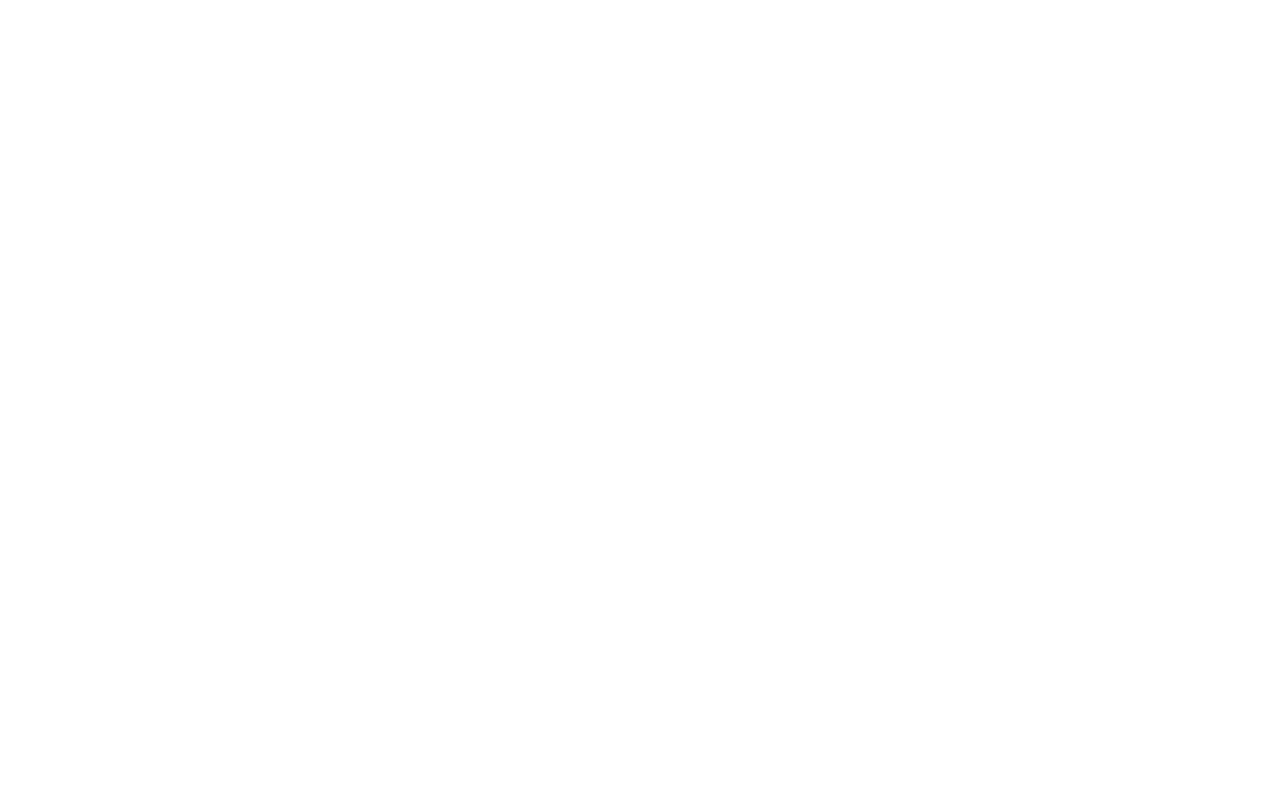
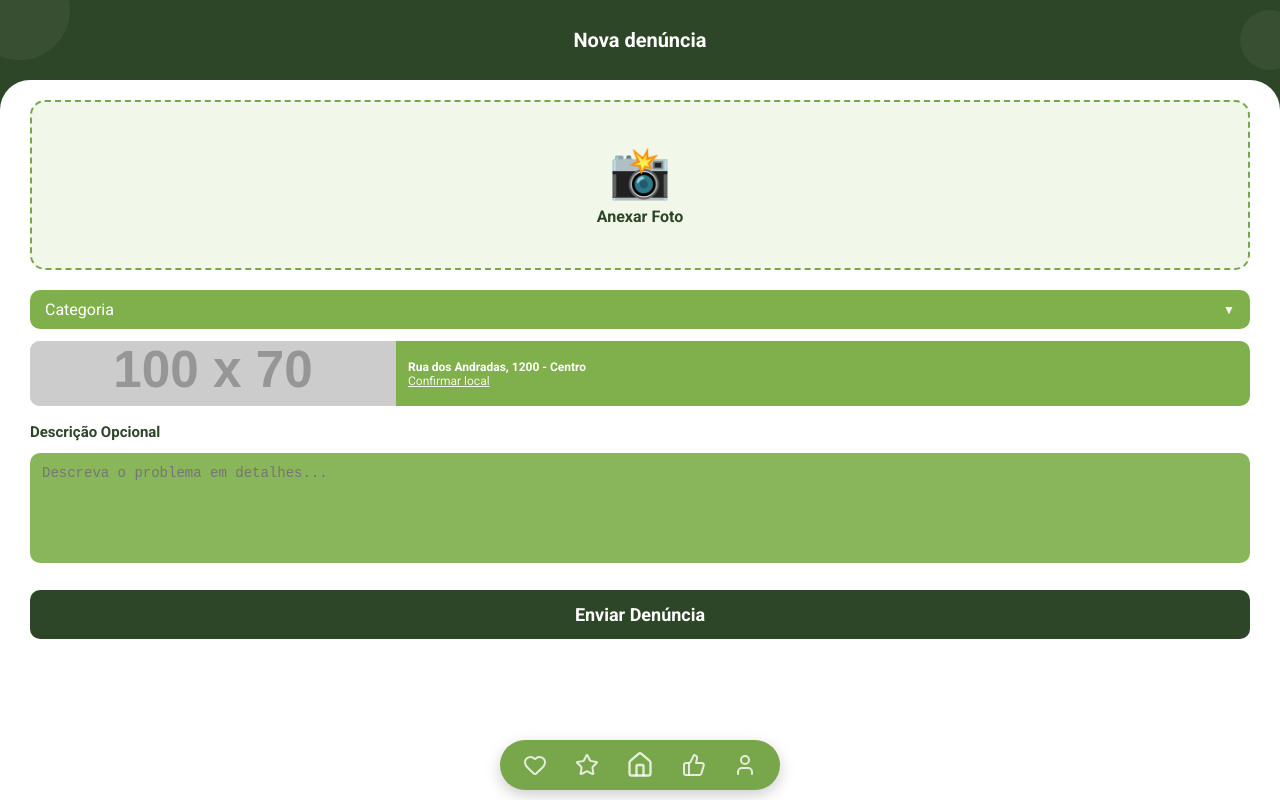
Before and after one commit to iamvitoria/TCC, a React (Vite) app in the folder ecomonitor/: page /denuncia in a window 1280 px wide. Before the commit this address had no page. Built offline with nearby package versions, Linux system fonts and the light colour scheme.

Commit message:
feat: add page report

```diff
--- a/ecomonitor/package.json
+++ b/ecomonitor/package.json
@@ -15,7 +15,7 @@
     "react": "^19.2.0",
     "react-dom": "^19.2.0",
     "react-leaflet": "^5.0.0",
-    "react-router-dom": "^7.10.0"
+    "react-router-dom": "^7.13.2"
   },
   "devDependencies": {
     "@eslint/js": "^9.39.1",
--- a/ecomonitor/src/App.jsx
+++ b/ecomonitor/src/App.jsx
@@ -7,6 +7,7 @@ import Profile from "./pages/Profile";
 import Contributions from "./pages/Contributions";
 import Achievements from "./pages/Achievements";
 import Evaluation from "./pages/Evaluation";
+import Report from './pages/Report';
 import "./App.css";
 
 function App() {
@@ -21,6 +22,7 @@ function App() {
         <Route path="/contribuicoes" element={<Contributions />} />
         <Route path="/conquistas" element={<Achievements />} />
         <Route path="/avaliacao" element={<Evaluation />} />
+        <Route path="/denuncia" element={<Report />} />
       </Routes>
     </BrowserRouter>
   );
--- a/ecomonitor/src/pages/Home.jsx
+++ b/ecomonitor/src/pages/Home.jsx
@@ -1,4 +1,5 @@
 import React from "react";
+import { useNavigate } from "react-router-dom";
 import { MapContainer, TileLayer, Marker } from "react-leaflet";
 import "leaflet/dist/leaflet.css";
 import L from "leaflet";
@@ -17,6 +18,7 @@ L.Icon.Default.mergeOptions({
 });
 
 const Home = () => {
+  const navigate = useNavigate();
   const position = [-29.6842, -53.8069];
 
   const fabStyle = {
@@ -55,7 +57,7 @@ const Home = () => {
           <Marker position={position} />
         </MapContainer>
 
-        <button style={fabStyle} onClick={() => alert("Nova Denúncia")}>
+        <button style={fabStyle} onClick={() => navigate("/denuncia")}>
           +
         </button>
 
--- /dev/null
+++ b/ecomonitor/src/pages/Report.jsx
@@ -0,0 +1,120 @@
+import React from "react";
+import PageLayout from "../components/PageLayout/PageLayout";
+
+const Report = () => {
+
+  const containerStyle = {
+    display: "flex",
+    flexDirection: "column",
+    padding: "20px 30px 80px 30px",
+    gap: "12px",
+    height: "100%",
+    overflowY: "auto",
+    boxSizing: "border-box"
+  };
+
+  const uploadBoxStyle = {
+    border: "2px dashed #78A64B",
+    borderRadius: "15px",
+    backgroundColor: "#F1F8E9",
+    height: "170px",
+    display: "flex",
+    flexDirection: "column",
+    justifyContent: "center",
+    alignItems: "center",
+    cursor: "pointer",
+    color: "#2D4627",
+    fontWeight: "600",
+    marginBottom: "8px"
+  };
+
+  const inputStyle = {
+    backgroundColor: "#7FB04B",
+    color: "white",
+    border: "none",
+    borderRadius: "10px",
+    padding: "10px 15px",
+    fontSize: "16px",
+    display: "flex",
+    justifyContent: "space-between",
+    alignItems: "center",
+    width: "100%",
+    cursor: "pointer"
+  };
+
+  const locationCardStyle = {
+    display: "flex",
+    backgroundColor: "#7FB04B",
+    borderRadius: "10px",
+    overflow: "hidden",
+    height: "65px",
+    width: "100%"
+  };
+
+  const textAreaStyle = {
+    backgroundColor: "#89B65B",
+    border: "none",
+    borderRadius: "10px",
+    padding: "12px",
+    color: "white",
+    height: "110px",
+    resize: "none",
+    fontSize: "14px",
+    width: "100%",
+    boxSizing: "border-box"
+  };
+
+  const submitBtnStyle = {
+    backgroundColor: "#2D4627",
+    color: "white",
+    border: "none",
+    borderRadius: "10px",
+    padding: "14px",
+    fontSize: "18px",
+    fontWeight: "bold",
+    marginTop: "15px",
+    cursor: "pointer",
+    width: "100%"
+  };
+
+  return (
+    <PageLayout title="Nova denúncia">
+      <div style={containerStyle}>
+
+        <div style={uploadBoxStyle}>
+          <span style={{ fontSize: "50px", marginBottom: "5px" }}>📸</span>
+          <span>Anexar Foto</span>
+        </div>
+
+        <button style={inputStyle}>
+          Categoria <span style={{fontSize: "12px"}}>▼</span>
+        </button>
+
+        <div style={locationCardStyle}>
+          <div style={{ width: "30%", backgroundColor: "#eee", display: 'flex', alignItems: 'center', justifyContent: 'center' }}>
+             <img src="https://via.placeholder.com/100x70?text=Mapa" alt="map" style={{width: '100%', height: '100%', objectFit: 'cover'}}/>
+          </div>
+          <div style={{ padding: "8px 12px", color: "white", fontSize: "12px", display: "flex", flexDirection: "column", justifyContent: "center", flex: 1 }}>
+            <strong>Rua dos Andradas, 1200 - Centro</strong>
+            <span style={{textDecoration: 'underline', opacity: 0.9}}>Confirmar local</span>
+          </div>
+        </div>
+
+        <label style={{ color: "#2D4627", fontWeight: "bold", fontSize: '15px', marginTop: '5px' }}>
+          Descrição Opcional
+        </label>
+        <textarea
+          placeholder="Descreva o problema em detalhes..."
+          style={textAreaStyle}
+        />
+
+        <button style={submitBtnStyle} onClick={() => alert("Denúncia enviada com sucesso!")}>
+          Enviar Denúncia
+        </button>
+
+      </div>
+    </PageLayout>
+  );
+};
+
+export default Report;
```
Also changed, not shown: 1 other file (tests, documents, lock files or other folders).
